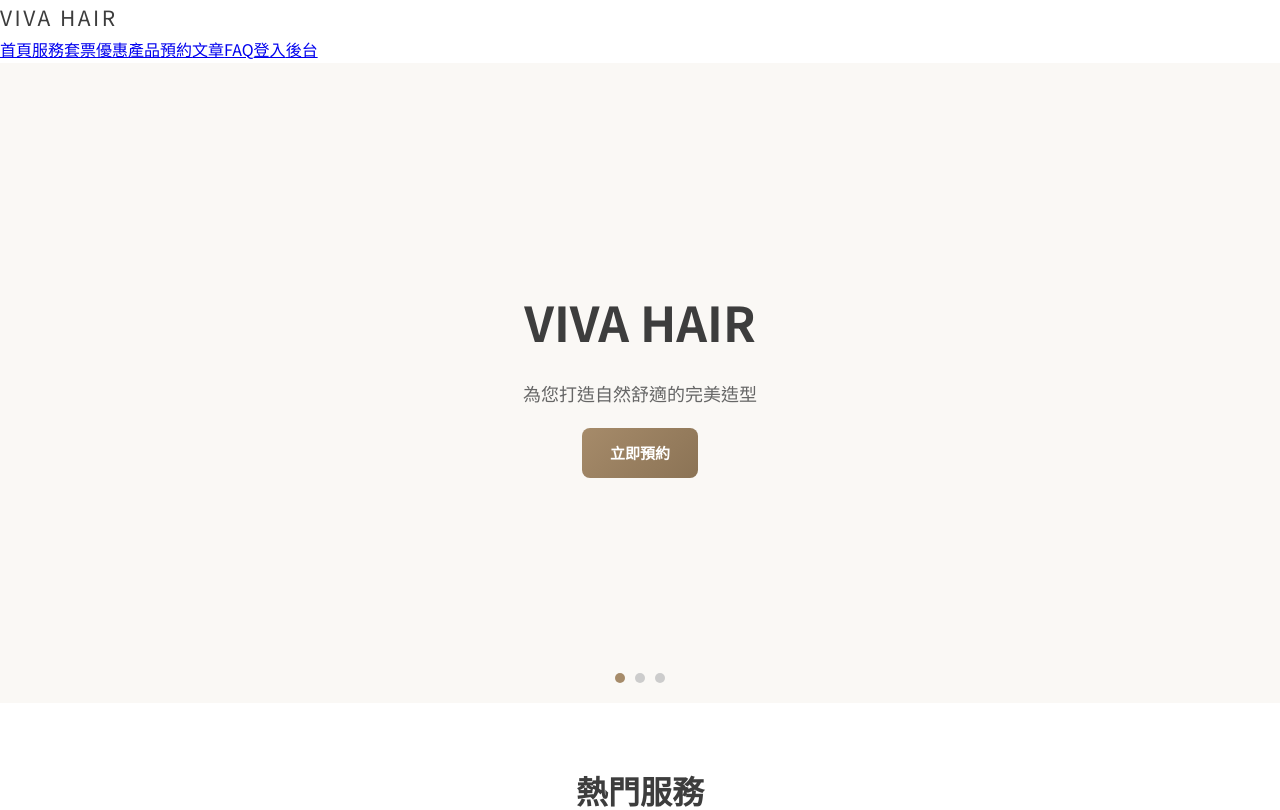
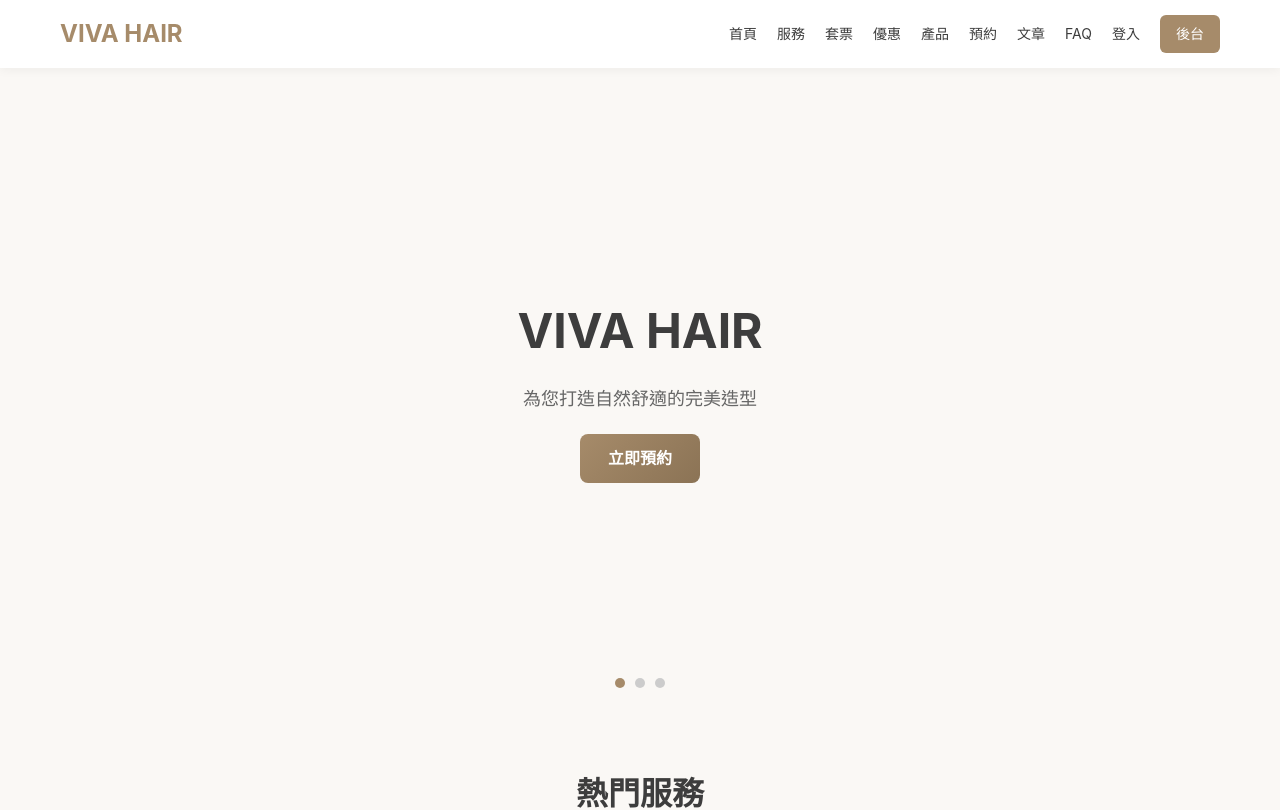
Before and after one commit to PANDORASPA/Hair-salon, a Next.js app: page / in a window 1280 px wide. Shown: the top 810 px of the page. Built offline with nearby package versions, Linux system fonts and the light colour scheme.

Commit message:
Update globals.css

```diff
--- a/app/globals.css
+++ b/app/globals.css
@@ -1,35 +1,11 @@
-/* Global Styles - VIVA HAIR Theme - Full Optimized */
-@import url('https://fonts.googleapis.com/css2?family=Noto+Sans+TC:wght@300;400;500;600;700&family=Playfair+Display:wght@400;500;600;700&display=swap');
-@import url('https://fonts.googleapis.com/icon?family=Material+Icons');
-
 :root {
-  /* VIVA HAIR Theme - Warm Brown */
-  --primary: #3D3D3D;
-  --accent: #A68B6A;
-  --accent-dark: #8B7355;
-  --accent-light: #B8A58A;
-  --light: #FAF8F5;
-  --white: #ffffff;
-  --gray: #6B6B6B;
-  --border: #E8E0D5;
-  --success: #4CAF50;
-  --error: #F44336;
-  --beige: #F5F0E8;
-
-  /* Typography */
-  --font-family: 'Noto Sans TC', -apple-system, BlinkMacSystemFont, 'Segoe UI', sans-serif;
-  --font-display: 'Playfair Display', serif;
-
-  /* Transitions */
-  --transition-fast: 0.15s ease;
-  --transition-normal: 0.3s ease;
-  --transition-slow: 0.5s ease;
-
-  /* Shadows */
-  --shadow-soft: 0 4px 20px rgba(0,0,0,0.06);
-  --shadow-medium: 0 8px 30px rgba(0,0,0,0.1);
-  --shadow-hover: 0 12px 40px rgba(0,0,0,0.15);
-  --shadow-accent: 0 8px 25px rgba(166,139,106,0.35);
+  --primary: #A68B6A;
+  --primary-dark: #8B7355;
+  --bg: #FAF8F5;
+  --text: #3D3D3D;
+  --text-light: #666;
+  --white: #fff;
+  --gray: #E8E0D5;
 }
 
 * {
@@ -38,496 +14,192 @@
   box-sizing: border-box;
 }
 
-html {
-  scroll-behavior: smooth;
+body {
+  font-family: -apple-system, BlinkMacSystemFont, 'Segoe UI', Roboto, sans-serif;
+  background: var(--bg);
+  color: var(--text);
+  line-height: 1.6;
 }
 
-body {
-  font-family: var(--font-family);
+a {
+  text-decoration: none;
+  color: inherit;
+}
+
+/* Navbar */
+.navbar {
+  background: var(--white);
+  padding: 15px 0;
+  box-shadow: 0 2px 10px rgba(0,0,0,0.05);
+  position: sticky;
+  top: 0;
+  z-index: 100;
+}
+
+.nav-container {
+  max-width: 1200px;
+  margin: 0 auto;
+  padding: 0 20px;
+  display: flex;
+  justify-content: space-between;
+  align-items: center;
+}
+
+.logo {
+  font-size: 24px;
+  font-weight: 700;
   color: var(--primary);
-  background: var(--white);
-  line-height: 1.7;
-  -webkit-font-smoothing: antialiased;
-  font-weight: 400;
-  font-size: 16px;
-  overflow-x: hidden;
+}
+
+.nav-links {
+  display: flex;
+  gap: 20px;
+  align-items: center;
+}
+
+.nav-links a {
+  font-size: 14px;
+  color: var(--text);
+  transition: color 0.2s;
+}
+
+.nav-links a:hover {
+  color: var(--primary);
+}
+
+.nav-admin {
+  background: var(--primary);
+  color: var(--white) !important;
+  padding: 8px 16px;
+  border-radius: 6px;
+}
+
+/* Footer */
+.footer {
+  background: var(--text);
+  color: var(--white);
+  padding: 40px 20px;
+  text-align: center;
+  margin-top: 60px;
+}
+
+.footer p {
+  opacity: 0.7;
+  font-size: 14px;
+}
+
+/* Buttons */
+.btn {
+  display: inline-block;
+  padding: 12px 28px;
+  background: linear-gradient(135deg, var(--primary), var(--primary-dark));
+  color: var(--white);
+  border-radius: 8px;
+  font-weight: 600;
+  border: none;
+  cursor: pointer;
+  transition: transform 0.2s, box-shadow 0.2s;
+}
+
+.btn:hover {
+  transform: translateY(-2px);
+  box-shadow: 0 4px 15px rgba(166, 139, 106, 0.4);
+}
+
+/* Sections */
+.section {
+  padding: 60px 20px;
 }
 
 .container {
   max-width: 1200px;
   margin: 0 auto;
-  padding: 0 16px;
 }
 
-/* ========== ANIMATIONS ========== */
-
-/* Fade In Up */
-@keyframes fadeInUp {
-  from {
-    opacity: 0;
-    transform: translateY(30px);
-  }
-  to {
-    opacity: 1;
-    transform: translateY(0);
-  }
+/* Hero */
+.hero {
+  min-height: 80vh;
+  display: flex;
+  align-items: center;
+  justify-content: center;
+  text-align: center;
+  background: var(--bg);
 }
 
-/* Fade In */
-@keyframes fadeIn {
-  from { opacity: 0; }
-  to { opacity: 1; }
+.hero h1 {
+  font-size: 48px;
+  margin-bottom: 15px;
 }
 
-/* Scale In */
-@keyframes scaleIn {
-  from {
-    opacity: 0;
-    transform: scale(0.9);
-  }
-  to {
-    opacity: 1;
-    transform: scale(1);
-  }
+.hero p {
+  font-size: 18px;
+  color: var(--text-light);
+  margin-bottom: 30px;
 }
 
-/* Slide In Right */
-@keyframes slideInRight {
-  from {
-    opacity: 0;
-    transform: translateX(30px);
-  }
-  to {
-    opacity: 1;
-    transform: translateX(0);
-  }
+/* Cards */
+.card {
+  background: var(--white);
+  border-radius: 16px;
+  padding: 25px;
+  box-shadow: 0 2px 10px rgba(0,0,0,0.05);
 }
 
-/* Pulse */
-@keyframes pulse {
-  0%, 100% { transform: scale(1); }
-  50% { transform: scale(1.05); }
+/* Grid */
+.grid {
+  display: grid;
+  grid-template-columns: repeat(auto-fit, minmax(280px, 1fr));
+  gap: 25px;
 }
 
-/* Shimmer - for loading states */
-@keyframes shimmer {
-  0% { background-position: -200% 0; }
-  100% { background-position: 200% 0; }
-}
-
-/* Bounce */
-@keyframes bounce {
-  0%, 100% { transform: translateY(0); }
-  50% { transform: translateY(-5px); }
-}
-
-/* Apply animations */
-.animate-fadeInUp {
-  animation: fadeInUp 0.6s ease forwards;
-}
-
-.animate-fadeIn {
-  animation: fadeIn 0.4s ease forwards;
-}
-
-.animate-scaleIn {
-  animation: scaleIn 0.4s ease forwards;
-}
-
-/* Stagger children animations */
-.stagger-children > * {
-  opacity: 0;
-  animation: fadeInUp 0.5s ease forwards;
-}
-
-.stagger-children > *:nth-child(1) { animation-delay: 0.1s; }
-.stagger-children > *:nth-child(2) { animation-delay: 0.2s; }
-.stagger-children > *:nth-child(3) { animation-delay: 0.3s; }
-.stagger-children > *:nth-child(4) { animation-delay: 0.4s; }
-.stagger-children > *:nth-child(5) { animation-delay: 0.5s; }
-.stagger-children > *:nth-child(6) { animation-delay: 0.6s; }
-
-/* ========== HOVER EFFECTS ========== */
-
-/* Lift effect */
-.hover-lift {
-  transition: transform var(--transition-normal), box-shadow var(--transition-normal);
-}
-
-.hover-lift:hover {
-  transform: translateY(-8px);
-  box-shadow: var(--shadow-hover);
-}
-
-/* Scale effect */
-.hover-scale {
-  transition: transform var(--transition-normal);
-}
-
-.hover-scale:hover {
-  transform: scale(1.03);
-}
-
-/* Glow effect */
-.hover-glow {
-  transition: box-shadow var(--transition-normal);
-}
-
-.hover-glow:hover {
-  box-shadow: var(--shadow-accent);
-}
-
-/* ========== GLASSMORPHISM ========== */
-
-.glass {
-  background: rgba(255, 255, 255, 0.85);
-  backdrop-filter: blur(20px);
-  -webkit-backdrop-filter: blur(20px);
-  border: 1px solid rgba(255, 255, 255, 0.3);
-}
-
-.glass-dark {
-  background: rgba(61, 61, 61, 0.85);
-  backdrop-filter: blur(20px);
-  -webkit-backdrop-filter: blur(20px);
-  border: 1px solid rgba(255, 255, 255, 0.1);
-}
-
-.glass-card {
-  background: rgba(255, 255, 255, 0.7);
-  backdrop-filter: blur(10px);
-  -webkit-backdrop-filter: blur(10px);
-  border: 1px solid rgba(255, 255, 255, 0.5);
-  box-shadow: 0 8px 32px rgba(0, 0, 0, 0.08);
-}
-
-/* ========== BUTTONS ========== */
-
-.btn {
-  display: inline-flex;
-  align-items: center;
-  justify-content: center;
-  padding: 14px 28px;
-  border-radius: 30px;
-  font-size: 15px;
-  font-weight: 500;
-  text-decoration: none;
-  cursor: pointer;
-  transition: all var(--transition-normal);
-  border: none;
-  position: relative;
-  overflow: hidden;
-}
-
-.btn::before {
-  content: '';
-  position: absolute;
-  top: 0;
-  left: -100%;
+/* Form */
+input, select, textarea {
   width: 100%;
-  height: 100%;
-  background: linear-gradient(90deg, transparent, rgba(255,255,255,0.2), transparent);
-  transition: left 0.5s;
-}
-
-.btn:hover::before {
-  left: 100%;
-}
-
-.btn-primary {
-  background: linear-gradient(135deg, var(--accent), var(--accent-dark));
-  color: var(--white);
-  box-shadow: 0 4px 15px rgba(166, 139, 106, 0.3);
-}
-
-.btn-primary:hover {
-  transform: translateY(-3px);
-  box-shadow: 0 8px 25px rgba(166, 139, 106, 0.5);
-}
-
-.btn-primary:active {
-  transform: translateY(-1px);
-}
-
-.btn-outline {
-  background: transparent;
-  border: 2px solid var(--accent);
-  color: var(--accent);
-}
-
-.btn-outline:hover {
-  background: var(--accent);
-  color: var(--white);
-  transform: translateY(-2px);
-}
-
-/* ========== CARDS ========== */
-
-.card {
-  background: var(--white);
-  border-radius: 20px;
-  overflow: hidden;
-  box-shadow: var(--shadow-soft);
-  transition: all var(--transition-normal);
-}
-
-.card:hover {
-  transform: translateY(-8px);
-  box-shadow: var(--shadow-hover);
-}
-
-/* ========== LOADING STATES ========== */
-
-/* Skeleton loading */
-.skeleton {
-  background: linear-gradient(90deg, #f0f0f0 25%, #e0e0e0 50%, #f0f0f0 75%);
-  background-size: 200% 100%;
-  animation: shimmer 1.5s infinite;
+  padding: 12px;
+  border: 1px solid var(--gray);
   border-radius: 8px;
-}
-
-.skeleton-text {
-  height: 16px;
-  margin-bottom: 8px;
-}
-
-.skeleton-title {
-  height: 24px;
-  width: 60%;
-  margin-bottom: 12px;
-}
-
-.skeleton-image {
-  height: 200px;
-  border-radius: 12px;
-}
-
-/* Spinner */
-.spinner {
-  width: 40px;
-  height: 40px;
-  border: 3px solid var(--beige);
-  border-top-color: var(--accent);
-  border-radius: 50%;
-  animation: spin 0.8s linear infinite;
-}
-
-@keyframes spin {
-  to { transform: rotate(360deg); }
-}
-
-/* ========== TOAST NOTIFICATIONS ========== */
-
-.toast {
-  position: fixed;
-  bottom: 30px;
-  left: 50%;
-  transform: translateX(-50%) translateY(100px);
-  background: var(--primary);
-  color: var(--white);
-  padding: 16px 24px;
-  border-radius: 12px;
-  box-shadow: var(--shadow-medium);
-  z-index: 1000;
-  transition: transform var(--transition-normal);
-  display: flex;
-  align-items: center;
-  gap: 12px;
-}
-
-.toast.show {
-  transform: translateX(-50%) translateY(0);
-}
-
-.toast.success {
-  background: var(--success);
-}
-
-.toast.error {
-  background: var(--error);
-}
-
-/* ========== HEADER ========== */
-
-.header {
-  position: sticky;
-  top: 0;
-  background: rgba(255,255,255,0.95);
-  backdrop-filter: blur(20px);
-  -webkit-backdrop-filter: blur(20px);
-  box-shadow: 0 1px 3px rgba(0,0,0,0.04);
-  z-index: 1000;
-}
-
-.header-inner {
-  display: flex;
-  justify-content: space-between;
-  align-items: center;
-  padding: 14px 0;
-}
-
-.logo {
-  font-size: 21px;
-  font-weight: 400;
-  letter-spacing: 0.12em;
-  color: var(--primary);
-  text-decoration: none;
-  transition: opacity var(--transition-fast);
-}
-
-.logo:hover {
-  opacity: 0.8;
-}
-
-.logo span {
-  color: var(--accent);
-  font-weight: 500;
-}
-
-.nav {
-  display: flex;
-  gap: 26px;
-}
-
-.nav a {
-  color: var(--primary);
-  text-decoration: none;
-  font-size: 13px;
-  font-weight: 500;
-  transition: color var(--transition-fast);
-  position: relative;
-  padding: 4px 0;
-}
-
-.nav a::after {
-  content: '';
-  position: absolute;
-  bottom: 0;
-  left: 0;
-  width: 0;
-  height: 2px;
-  background: var(--accent);
-  transition: width var(--transition-normal);
-}
-
-.nav a:hover,
-.nav a.active {
-  color: var(--accent);
-}
-
-.nav a:hover::after,
-.nav a.active::after {
-  width: 100%;
-}
-
-/* ========== FOOTER ========== */
-
-.footer {
-  background: var(--primary);
-  color: var(--white);
-  padding: 50px 0 30px;
-  text-align: center;
-}
-
-.footer p {
-  opacity: 0.6;
   font-size: 14px;
 }
 
-/* ========== SECTIONS ========== */
-
-.section {
-  padding: 80px 0;
+input:focus, select:focus, textarea:focus {
+  outline: none;
+  border-color: var(--primary);
 }
 
-.section-title {
-  text-align: center;
-  font-size: 34px;
-  font-weight: 300;
+label {
+  display: block;
   margin-bottom: 8px;
-  letter-spacing: 0.12em;
+  font-weight: 600;
 }
 
-.section-subtitle {
-  text-align: center;
-  color: var(--gray);
-  margin-bottom: 50px;
+/* Badge */
+.badge {
+  display: inline-block;
+  padding: 4px 12px;
+  background: var(--primary);
+  color: var(--white);
+  border-radius: 20px;
+  font-size: 12px;
+  font-weight: 600;
 }
 
-/* ========== MOBILE RESPONSIVE ========== */
+.badge-success {
+  background: #34d399;
+}
 
+.badge-outline {
+  background: transparent;
+  border: 1px solid var(--primary);
+  color: var(--primary);
+}
+
+/* Responsive */
 @media (max-width: 768px) {
-  .nav {
+  .nav-links {
     display: none;
   }
 
-  .section {
-    padding: 60px 0;
-  }
-
-  .section-title {
-    font-size: 26px;
-  }
-
-  .btn {
-    padding: 14px 24px;
-    font-size: 14px;
-  }
-
-  /* Disable some animations on mobile for performance */
-  .stagger-children > * {
-    animation: fadeIn 0.3s ease forwards;
-    animation-delay: 0s !important;
-  }
-
-  /* Reduce motion for users who prefer it */
-  @media (prefers-reduced-motion: reduce) {
-    *, *::before, *::after {
-      animation-duration: 0.01ms !important;
-      animation-iteration-count: 1 !important;
-      transition-duration: 0.01ms !important;
-    }
+  .hero h1 {
+    font-size: 32px;
   }
 }
-
-/* ========== DARK MODE ========== */
-
-@media (prefers-color-scheme: dark) {
-  :root {
-    --primary: #F5F5F5;
-    --white: #1a1a1a;
-    --light: #2a2a2a;
-    --border: #3a3a3a;
-    --gray: #a0a0a0;
-  }
-
-  body {
-    background: var(--white);
-  }
-
-  .glass,
-  .glass-card {
-    background: rgba(30, 30, 30, 0.85);
-    border-color: rgba(255, 255, 255, 0.1);
-  }
-}
-
-/* ========== UTILITY CLASSES ========== */
-
-.text-center { text-align: center; }
-.text-left { text-align: left; }
-.text-right { text-align: right; }
-
-.mt-1 { margin-top: 8px; }
-.mt-2 { margin-top: 16px; }
-.mt-3 { margin-top: 24px; }
-.mb-1 { margin-bottom: 8px; }
-.mb-2 { margin-bottom: 16px; }
-.mb-3 { margin-bottom: 24px; }
-
-.hidden { display: none; }
-.block { display: block; }
-.flex { display: flex; }
-
-.w-full { width: 100%; }
-.h-full { height: 100%; }
```
